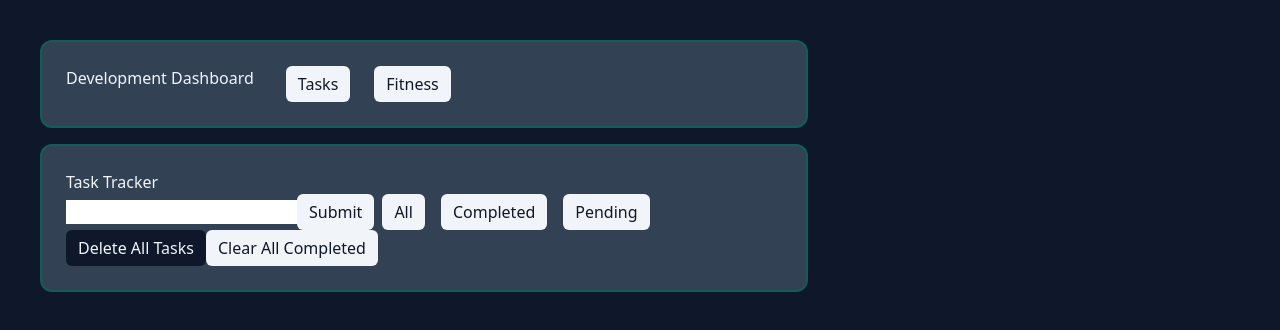
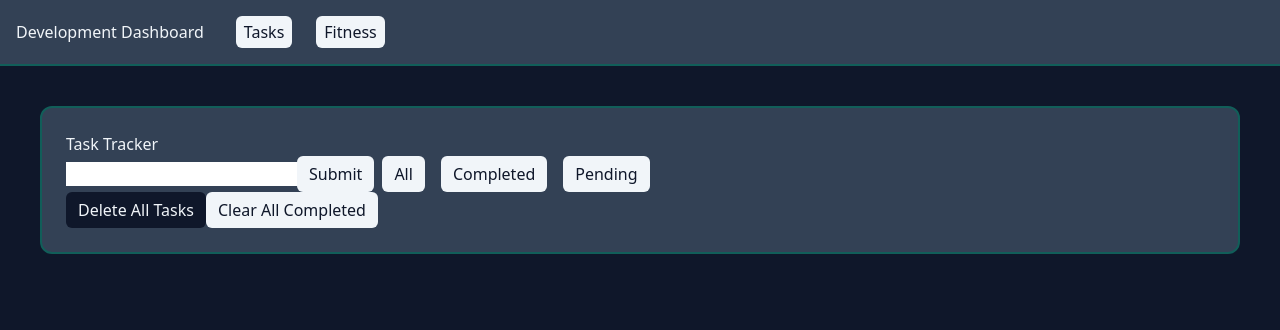
Before and after one commit to gaiabulbanix/react-dev-dashboard, a React (Vite) app: page / in a window 1280 px wide. Shown: the top 330 px of the page. Built offline with nearby package versions, Linux system fonts and the light colour scheme.

Commit message:
fix: removed empty className inside TaskTracker.jsx, added button sizes to navigation buttons, made a main container and moved active features inside, added padding to it and removed padding from top-level div, changed header to look more seamless with the background

```diff
--- a/src/components/Dashboard.jsx
+++ b/src/components/Dashboard.jsx
@@ -23,10 +23,12 @@ export default function Dashboard() {
     };
 
     return (
-        <div className="p-10 min-h-screen bg-slate-900 text-slate-100">
+        <div className="min-h-screen bg-slate-900 text-slate-100">
             <Header onFeatureChange={handleFeatureChange} />
-            {activeFeature === 'taskTracker' && <TaskTracker className="mt-4 max-w-3xl" />}
-            {activeFeature === 'fitnessTracker' && <FitnessTracker className="mt-4 max-w-3xl" />}
+            <main className="p-10">
+                {activeFeature === 'taskTracker' && <TaskTracker className="max-w-3xl" />}
+                {activeFeature === 'fitnessTracker' && <FitnessTracker className="max-w-3xl" />}
+            </main>
         </div>
     );
 }
--- a/src/components/Header.jsx
+++ b/src/components/Header.jsx
@@ -3,9 +3,9 @@ import Navigation from './Navigation';
 
 export default function Header({ onFeatureChange }) {
     return (
-        <Panel className="flex gap-8 w-full max-w-3xl">
+        <div className="p-4 flex border-b-2 border-teal-800 bg-slate-700 items-center gap-8">
             <h1>Development Dashboard</h1>
             <Navigation onFeatureChange={onFeatureChange} />
-        </Panel>
+        </div>
     );
 }
--- a/src/components/Navigation.jsx
+++ b/src/components/Navigation.jsx
@@ -3,8 +3,15 @@ import Button from './Button';
 export default function Navigation({ onFeatureChange }) {
     return (
         <div className="flex gap-6">
-            <Button onClick={() => onFeatureChange('taskTracker')}>Tasks</Button>
-            <Button onClick={() => onFeatureChange('fitnessTracker')}>Fitness</Button>
+            <Button
+                onClick={() => onFeatureChange('taskTracker')}
+                btnSize="sm"
+            >Tasks</Button>
+            <Button
+
+                onClick={() => onFeatureChange('fitnessTracker')}
+                btnSize="sm"
+            >Fitness</Button>
         </div>
     );
 }
--- a/src/features/task-tracker/TaskTracker.jsx
+++ b/src/features/task-tracker/TaskTracker.jsx
@@ -67,7 +67,7 @@ export default function TaskTracker({ className = '', }) {
     const handleClearCompleted = () => setTaskList(taskList.filter((task) => !task.complete));
 
     return (
-        <Panel className={`${className}`}>
+        <Panel>
             <h2>Task Tracker</h2>
             <div className="flex gap-2">
                 <TaskForm
@@ -102,6 +102,6 @@ export default function TaskTracker({ className = '', }) {
                     </Button>
                 </div>
             </div>
-        </Panel>
+        </Panel >
     );
 }
```
